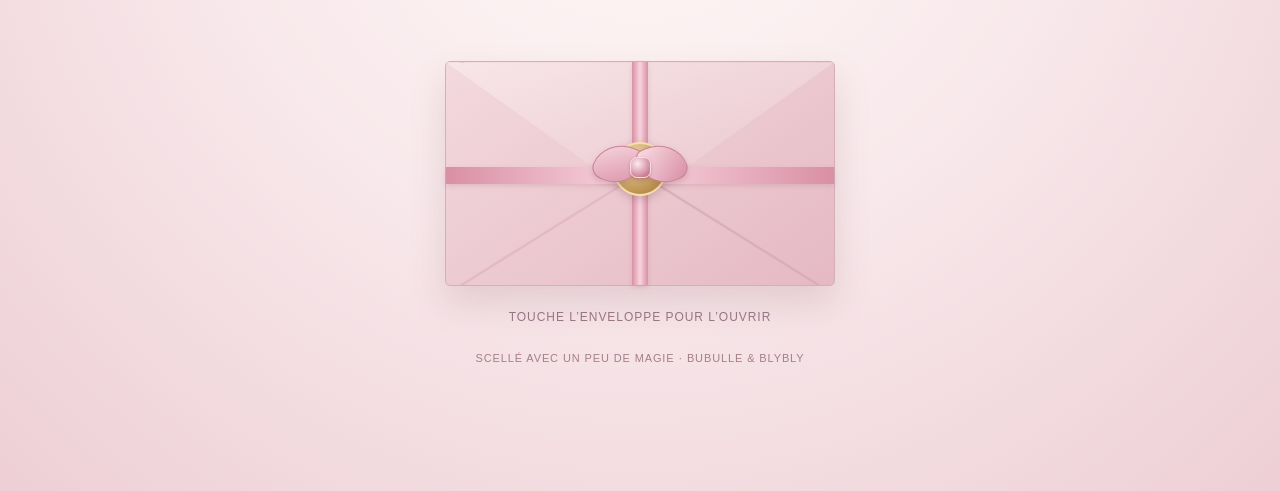
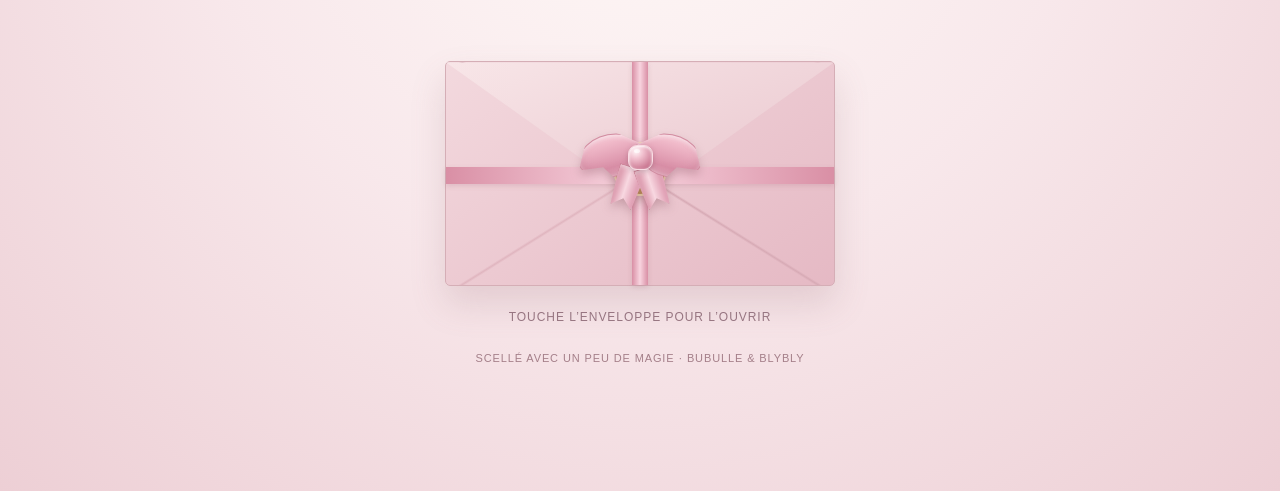
Before and after one commit to stephane17cadiat-art/Bubulle-Blybly, a plain HTML site: page invitation.html in a window 1280 px wide. Shown: the part 309-800 px from the top of the page. Drawn offline with Linux system fonts and the light colour scheme.

Commit message:
Refine invitation bow with realistic satin loops and tails

```diff
--- a/invitation.html
+++ b/invitation.html
@@ -21,11 +21,15 @@ h1{font-size:clamp(28px,7vw,42px);font-weight:normal;margin:0 0 12px;color:#865c
 .ribbon:before,.ribbon:after{content:"";position:absolute;background:linear-gradient(90deg,#d98fa5,#f8d4df 48%,#d98fa5);box-shadow:0 2px 5px #9d607433}
 .ribbon:before{left:0;right:0;top:47%;height:17px}
 .ribbon:after{top:0;bottom:0;left:calc(50% - 8px);width:16px;background:linear-gradient(90deg,#d98fa5,#f8d4df 50%,#d98fa5)}
-.bow{position:absolute;z-index:8;left:50%;top:47%;width:100px;height:58px;transform:translate(-50%,-50%);pointer-events:none;filter:drop-shadow(0 3px 3px #8e526044);transition:opacity .35s,transform .45s}
-.bow:before,.bow:after{content:"";position:absolute;top:5px;width:43px;height:39px;background:linear-gradient(145deg,#f9dce4,#d98fa5);border:1px solid #ca8498}
-.bow:before{left:5px;border-radius:75% 18% 68% 28%;transform:rotate(22deg)}
-.bow:after{right:5px;border-radius:18% 75% 28% 68%;transform:rotate(-22deg)}
-.bow span{position:absolute;z-index:2;left:40px;top:19px;width:21px;height:21px;border-radius:7px;background:radial-gradient(circle at 35% 30%,#ffeaf0,#c97991 80%);border:1px solid #f8dbe2;box-shadow:0 1px 3px #89526366}
+.bow{position:absolute;z-index:8;left:50%;top:47%;width:132px;height:88px;transform:translate(-50%,-50%);pointer-events:none;filter:drop-shadow(0 5px 5px #89536355);transition:opacity .4s,transform .5s}
+.bow:before,.bow:after{content:"";position:absolute;top:7px;width:57px;height:48px;border:1px solid #d18da1;box-shadow:inset 0 2px 5px #fff9, inset 0 -5px 8px #bd718b55}
+.bow:before{left:7px;border-radius:78% 18% 72% 25%;transform:rotate(19deg);background:linear-gradient(145deg,#fff0f3 0%,#f2bdcc 30%,#d98fa7 67%,#f7d5df 100%);clip-path:polygon(0 0,100% 9%,88% 100%,45% 78%,8% 100%)}
+.bow:after{right:7px;border-radius:18% 78% 25% 72%;transform:rotate(-19deg);background:linear-gradient(215deg,#fff0f3 0%,#f2bdcc 30%,#d98fa7 67%,#f7d5df 100%);clip-path:polygon(0 9%,100% 0,92% 100%,55% 78%,12% 100%)}
+.bow .tail{position:absolute;top:43px;width:28px;height:42px;background:linear-gradient(90deg,#d58aa0,#f8d8e1 45%,#d98fa7);border:1px solid #ce879b;box-shadow:inset 0 2px 4px #fff8}
+.bow .tail-left{left:39px;transform:rotate(18deg);clip-path:polygon(0 0,100% 0,88% 100%,50% 78%,12% 100%)}
+.bow .tail-right{right:39px;transform:rotate(-18deg);clip-path:polygon(0 0,100% 0,88% 100%,50% 78%,12% 100%)}
+.bow span{position:absolute;z-index:3;left:54px;top:22px;width:25px;height:25px;border-radius:9px;background:radial-gradient(circle at 30% 23%,#fff5f7 0%,#f2c2d0 30%,#cb7892 78%,#a95775 100%);border:1px solid #f9dce4;box-shadow:inset 0 1px 3px #fff,0 2px 5px #89526366}
+.bow span:after{content:"";position:absolute;left:5px;top:3px;width:6px;height:4px;border-radius:50%;background:#fff9}
 .open .ribbon,.open .bow{opacity:0}
 .open .bow{transform:translate(-50%,-50%) scale(.7)}
 .seal{position:absolute;z-index:7;left:50%;top:48%;transform:translate(-50%,-50%);width:54px;height:54px;border-radius:50%;display:grid;place-items:center;background:radial-gradient(circle at 35% 30%,#f8e3b2,#b98d49 75%);color:#fff8e9;font-size:25px;box-shadow:0 3px 10px #825b4a55;border:2px solid #f5dfb0;transition:opacity .3s,transform .3s}
@@ -57,7 +61,7 @@ h1{font-size:clamp(28px,7vw,42px);font-weight:normal;margin:0 0 12px;color:#865c
 <div class="envelope-area" id="envelope" role="button" tabindex="0" aria-label="Ouvrir l’enveloppe">
  <div class="envelope">
   <div class="paper"><small>Invitation royale</small><strong>À toi, ma Blybly</strong><span>Une place t’attend dans un royaume imaginé pour nous deux…</span></div>
-  <div class="flap"></div><div class="ribbon"></div><div class="bow"><span></span></div><div class="seal">♥</div>
+  <div class="flap"></div><div class="ribbon"></div><div class="bow"><i class="tail tail-left"></i><i class="tail tail-right"></i><span></span></div><div class="seal">♥</div>
  </div>
 </div>
 <div class="hint" id="hint">TOUCHE L’ENVELOPPE POUR L’OUVRIR</div>
```
